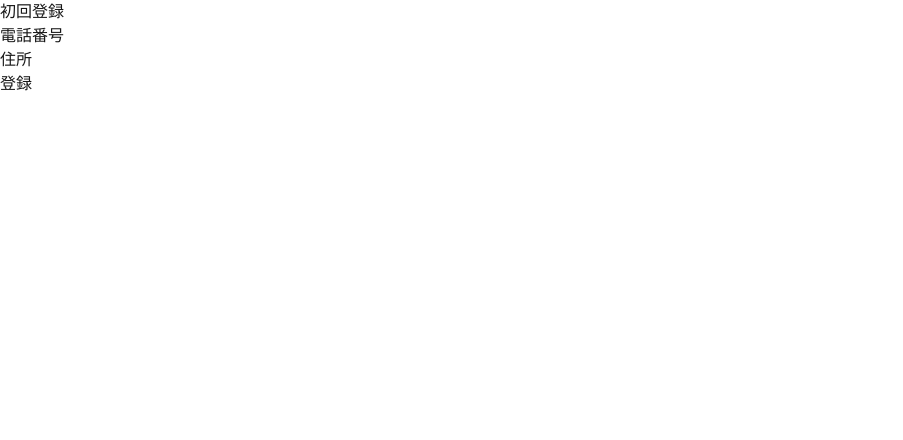
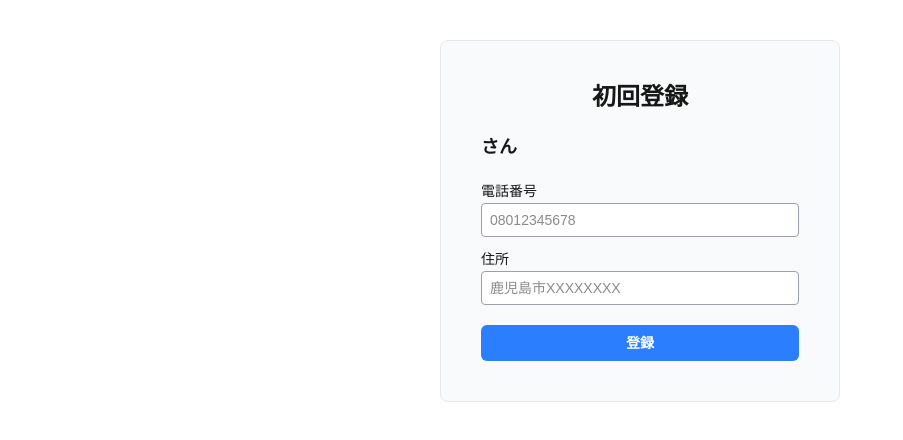
Before and after one commit to man-9055/line-app, a Next.js app: page /register in a window 1280 px wide. Shown: the top 440 px of the page, without its empty margins (0-903 px from the left). Built offline with nearby package versions, Linux system fonts and the light colour scheme.

Commit message:
初回登録導線の実装

```diff
--- a/src/app/api/auth/line/register/route.ts
+++ b/src/app/api/auth/line/register/route.ts
@@ -1,30 +1,37 @@
 import { NextRequest, NextResponse } from "next/server";
 import { prisma } from "@/lib/prisma";
-import { setUserSession } from "@/lib/auth";
 import { z } from "zod";
 
 const registerSchema = z.object({
   lineId: z.string(),
   name: z.string(),
-  avatarUrl: z.string().optional(),
+  // avatarUrl: z.string().optional(),
   phone: z.string(),
   address: z.string(),
 });
 
 export async function POST(req: NextRequest) {
+  console.log("あいうえお");
+
   const body = await req.json();
   const parsed = registerSchema.safeParse(body);
   if (!parsed.success) {
     return NextResponse.json({ error: "Invalid body" }, { status: 400 });
   }
 
-  const { lineId, name, avatarUrl, phone, address } = parsed.data;
+  const { lineId, name, phone, address } = parsed.data;
 
   const user = await prisma.user.create({
-    data: { lineId, name, avatarUrl, phone, address },
+    data: { lineId, name, phone, address },
   });
 
-  setUserSession(user.id);
+  const response = NextResponse.json({ ok: true });
 
-  return NextResponse.json({ ok: true });
+  response.cookies.set("user_id", user.id, {
+    httpOnly: true,
+    sameSite: "lax",
+    path: "/",
+  });
+
+  return response;
 }
--- a/src/app/api/register/page.tsx
+++ /dev/null
@@ -1,55 +0,0 @@
-"use client";
-
-import { useState } from "react";
-import { useRouter, useSearchParams } from "next/navigation";
-import Image from "next/image";
-
-export default function RegisterPage() {
-  const params = useSearchParams();
-  const router = useRouter();
-  const [phone, setPhone] = useState("");
-  const [address, setAddress] = useState("");
-
-  const lineId = params.get("lineId") || "";
-  const name = params.get("name") || "";
-  const avatarUrl = params.get("avatarUrl") || "";
-
-  const handleSubmit = async (e: React.FormEvent) => {
-    e.preventDefault();
-    const res = await fetch("/api/auth/line/register", {
-      method: "POST",
-      headers: { "Content-Type": "application/json" },
-      body: JSON.stringify({ lineId, name, avatarUrl, phone, address }),
-    });
-    if (res.ok) {
-      router.push("/dashboard");
-    }
-  };
-
-  return (
-    <div>
-      <h1>初回登録</h1>
-      <Image src={avatarUrl} alt="avatar" width={80} height={80} />
-      <p>{name}</p>
-      <form onSubmit={handleSubmit}>
-        <div>
-          <label>電話番号</label>
-          <input
-            value={phone}
-            onChange={(e) => setPhone(e.target.value)}
-            required
-          />
-        </div>
-        <div>
-          <label>住所</label>
-          <input
-            value={address}
-            onChange={(e) => setAddress(e.target.value)}
-            required
-          />
-        </div>
-        <button type="submit">登録</button>
-      </form>
-    </div>
-  );
-}
--- a/src/app/dashboard/page.tsx
+++ b/src/app/dashboard/page.tsx
@@ -1,16 +1,29 @@
 import { getCurrentUser } from "@/lib/auth";
 import Image from "next/image";
+import { redirect } from "next/navigation";
 
 export default async function Dashboard() {
   const user = await getCurrentUser();
-  if (!user) return <p>ログインしてください</p>;
+
+  if (!user) {
+    return redirect("/login");
+  }
 
   return (
-    <div>
-      <h1>ようこそ, {user.name} さん</h1>
-      {user.avatarUrl && <Image src={user.avatarUrl} alt="avatar" />}
-      <p>電話番号: {user.phone}</p>
-      <p>住所: {user.address}</p>
-    </div>
+    <main className="p-10 flex justify-center">
+      <div className="w-[400px] bg-gray-50 rounded-lg p-10 border border-gray-200">
+        <h1 className="text-2xl font-bold mb-8 text-center">ダッシュボード</h1>
+        <p className="text-lg font-bold mb-5">ようこそ! {user.name} さん</p>
+        {user.avatarUrl && <Image src={user.avatarUrl} alt="avatar" />}
+        <div className="mb-3">
+          <p className="font-bold">電話番号</p>
+          <p>{user.phone}</p>
+        </div>
+        <div>
+          <p className="font-bold">住所</p>
+          <p>{user.address}</p>
+        </div>
+      </div>
+    </main>
   );
 }
--- a/src/app/liff/page.tsx
+++ b/src/app/liff/page.tsx
@@ -3,6 +3,7 @@
 import { useEffect } from "react";
 import liff from "@line/liff";
 import { useRouter } from "next/navigation";
+import { Loading } from "@/components/Loading";
 
 export default function LiffPage() {
   const router = useRouter();
@@ -24,17 +25,18 @@ export default function LiffPage() {
       });
 
       const data = await res.json();
+
       if (data.exists) {
         router.push("/dashboard");
       } else {
         router.push(
           `/register?lineId=${profile.userId}&name=${encodeURIComponent(
             profile.displayName
-          )}&avatarUrl=${encodeURIComponent(profile.pictureUrl ?? "")}`
+          )}`
         );
       }
     })();
   }, [router]);
 
-  return <p>Loading...</p>;
+  return <Loading />;
 }
--- /dev/null
+++ b/src/app/login/page.tsx
@@ -0,0 +1,3 @@
+export default function LoginPage() {
+  return <p>Login page</p>;
+}
--- a/src/app/register/page.tsx
+++ b/src/app/register/page.tsx
@@ -1,7 +1,7 @@
 "use client";
+
 import { useState } from "react";
 import { useRouter, useSearchParams } from "next/navigation";
-import Image from "next/image";
 
 export default function RegisterPage() {
   const params = useSearchParams();
@@ -11,14 +11,14 @@ export default function RegisterPage() {
 
   const lineId = params.get("lineId") || "";
   const name = params.get("name") || "";
-  const avatarUrl = params.get("avatarUrl") || "";
+  // const avatarUrl = params.get("avatarUrl") || "";
 
   const handleSubmit = async (e: React.FormEvent) => {
     e.preventDefault();
     const res = await fetch("/api/auth/line/register", {
       method: "POST",
       headers: { "Content-Type": "application/json" },
-      body: JSON.stringify({ lineId, name, avatarUrl, phone, address }),
+      body: JSON.stringify({ lineId, name, phone, address }),
     });
     if (res.ok) {
       router.push("/dashboard");
@@ -26,31 +26,48 @@ export default function RegisterPage() {
   };
 
   return (
-    <div>
-      <h1>初回登録</h1>
-      {avatarUrl ?? (
-        <Image src={avatarUrl} alt="avatar" width={80} height={80} />
-      )}
-      <p>{name}</p>
+    <main className="p-10 flex justify-center">
+      <div className="w-[400px] bg-gray-50 rounded-lg p-10 border border-gray-200">
+        <h1 className="text-2xl font-bold mb-5 text-center">初回登録</h1>
+        {/* <Image src={avatarUrl} alt="avatar" width={80} height={80} /> */}
+        <p className="text-lg font-bold mb-5">{name}さん</p>
         <form onSubmit={handleSubmit}>
-        <div>
-          <label>電話番号</label>
+          <div className="flex flex-col mb-3">
+            <label htmlFor="tel" className="mb-0.5 text-sm">
+              電話番号
+            </label>
             <input
+              id="tel"
+              type="tel"
+              placeholder="08012345678"
+              className="border border-gray-400 bg-white rounded-sm px-2 py-1.5 text-sm"
               value={phone}
               onChange={(e) => setPhone(e.target.value)}
               required
             />
           </div>
-        <div>
-          <label>住所</label>
+          <div className="flex flex-col mb-5">
+            <label htmlFor="address" className="mb-0.5 text-sm">
+              住所
+            </label>
             <input
+              id="address"
+              type="text"
+              placeholder="鹿児島市XXXXXXXX"
+              className="border border-gray-400 bg-white rounded-sm px-2 py-1.5 text-sm"
               value={address}
               onChange={(e) => setAddress(e.target.value)}
               required
             />
           </div>
-        <button type="submit">登録</button>
+          <button
+            className="w-full bg-blue-500 text-white rounded-md px-5 py-2 font-bold text-sm cursor-pointer"
+            type="submit"
+          >
+            登録
+          </button>
         </form>
       </div>
+    </main>
   );
 }
--- /dev/null
+++ b/src/components/Loading.tsx
@@ -0,0 +1,7 @@
+export const Loading = () => {
+  return (
+    <div className="flex items-center justify-center h-screen bg-white">
+      <div className="animate-spin rounded-full h-16 w-16 border-t-4 border-b-4 border-blue-500" />
+    </div>
+  );
+};
--- /dev/null
+++ b/src/components/ui/Input.tsx
@@ -0,0 +1,3 @@
+export const Input = () => {
+  return <p>Inputs</p>;
+};
--- a/src/lib/auth.ts
+++ b/src/lib/auth.ts
@@ -8,11 +8,15 @@ export async function getCurrentUser() {
 }
 
 export async function setUserSession(userId: string) {
-  (await cookies()).set("user_id", userId, {
-    httpOnly: true,
-    sameSite: "lax",
-    path: "/",
-  });
+  try {
+    (await cookies()).set("user_id", userId, {
+      httpOnly: true,
+      sameSite: "lax",
+      path: "/",
+    });
+  } catch (err) {
+    console.error("Error in setUserSession: ", err);
+  }
 }
 
 export async function clearUserSession() {
```
Lines whose indentation alone changed are shown as unchanged.
